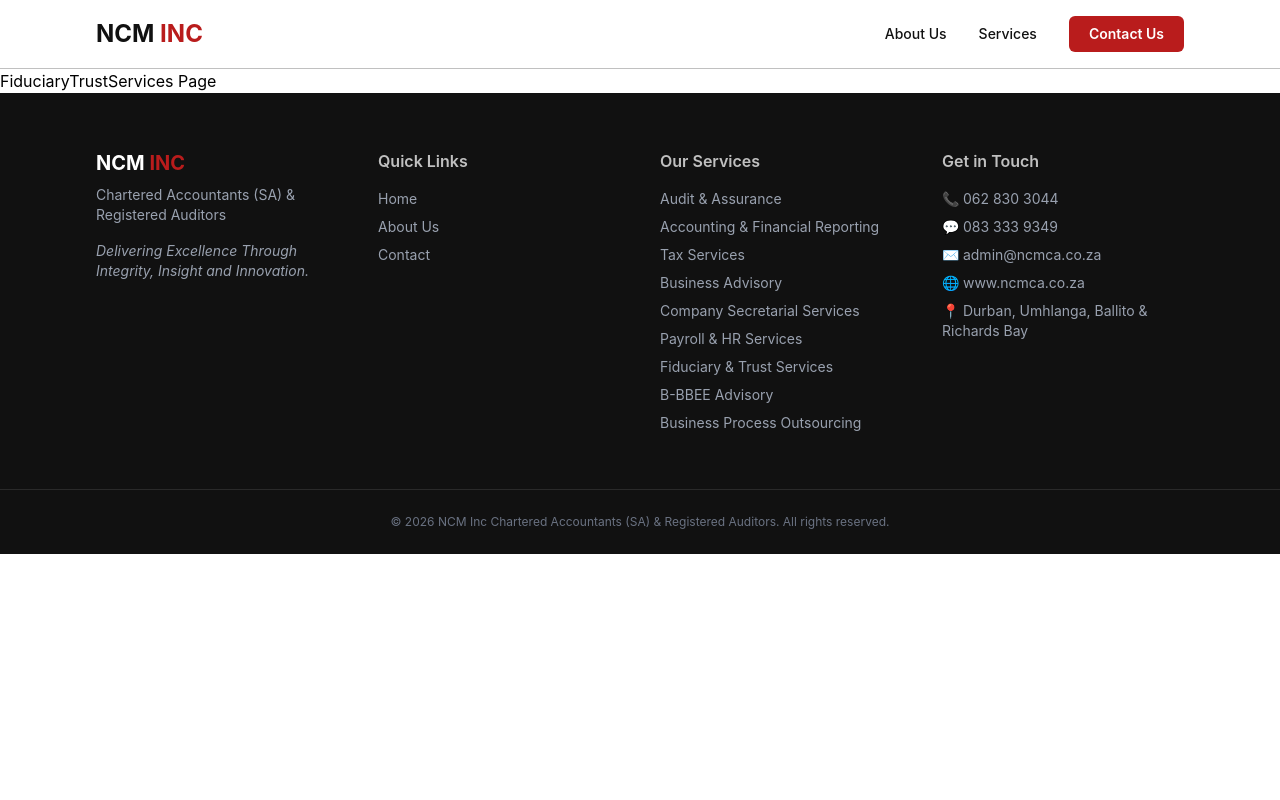
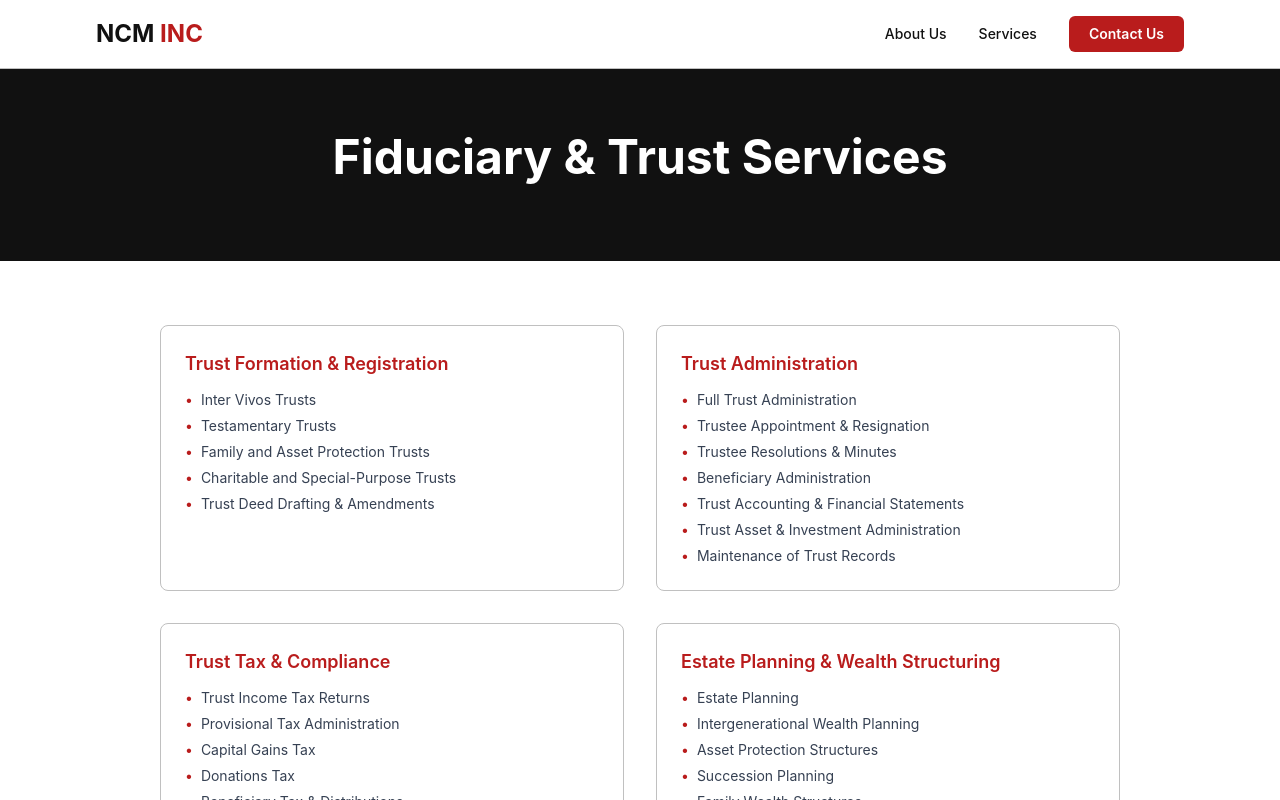
Before and after one commit to randr2405/NCMINC, a React (Vite) app: page /fiduciary-trust-services in a window 1280 px wide. Shown: the top 800 px of the page. Built offline with nearby package versions, Linux system fonts and the light colour scheme.

Commit message:
Fidu Trust Serv

```diff
--- a/src/pages/FiduciaryTrustServices.jsx
+++ b/src/pages/FiduciaryTrustServices.jsx
@@ -1,3 +1,82 @@
+import ServicePageLayout from '../components/ServicePageLayout'
+
 export default function FiduciaryTrustServices() {
-  return <h1>FiduciaryTrustServices Page</h1>
+  return (
+    <ServicePageLayout
+      title="Fiduciary & Trust Services"
+      sections={[
+        {
+          title: 'Trust Formation & Registration',
+          items: [
+            'Inter Vivos Trusts',
+            'Testamentary Trusts',
+            'Family and Asset Protection Trusts',
+            'Charitable and Special-Purpose Trusts',
+            'Trust Deed Drafting & Amendments',
+          ],
+        },
+        {
+          title: 'Trust Administration',
+          items: [
+            'Full Trust Administration',
+            'Trustee Appointment & Resignation',
+            'Trustee Resolutions & Minutes',
+            'Beneficiary Administration',
+            'Trust Accounting & Financial Statements',
+            'Trust Asset & Investment Administration',
+            'Maintenance of Trust Records',
+          ],
+        },
+        {
+          title: 'Trust Tax & Compliance',
+          items: [
+            'Trust Income Tax Returns',
+            'Provisional Tax Administration',
+            'Capital Gains Tax',
+            'Donations Tax',
+            'Beneficiary Tax & Distributions',
+            'SARS Trust Compliance',
+            'Beneficial Ownership Compliance',
+            'Trustee Compliance & Record Keeping',
+          ],
+        },
+        {
+          title: 'Estate Planning & Wealth Structuring',
+          items: [
+            'Estate Planning',
+            'Intergenerational Wealth Planning',
+            'Asset Protection Structures',
+            'Succession Planning',
+            'Family Wealth Structures',
+            'Business & Investment Structuring',
+            'Tax-Efficient Wealth Transfer',
+          ],
+        },
+        {
+          title: 'Deceased Estate Administration',
+          items: [
+            'Estate Administration',
+            'Executor Services',
+            'Estate Accounts',
+            'Estate Tax & SARS Compliance',
+            'Asset & Liability Verification',
+            'Distribution to Beneficiaries',
+            'Estate Planning & Winding-Up',
+          ],
+        },
+        {
+          title: 'Fiduciary Advisory',
+          items: [
+            'Independent Trustee Services',
+            'Professional Trustee Services',
+            'Trustee Advisory',
+            'Beneficiary Advisory',
+            'Trust Reviews & Restructuring',
+            'Fiduciary Risk Management',
+            'Succession & Governance Advisory',
+          ],
+        },
+      ]}
+    />
+  )
 }
```
